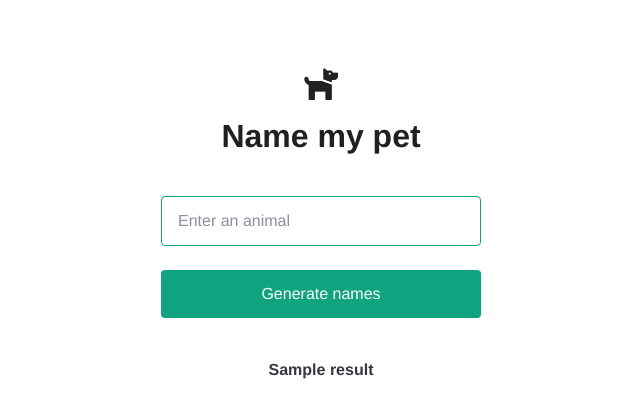
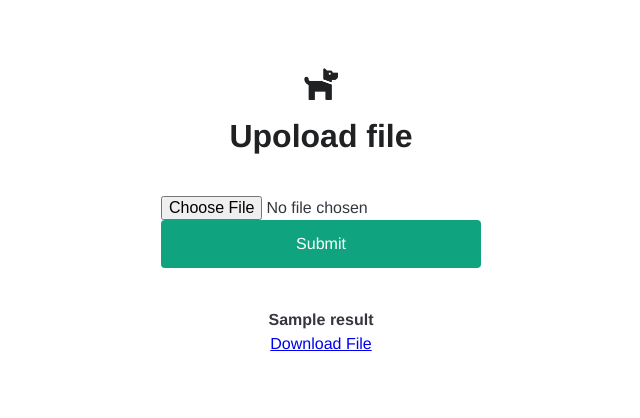
Before and after one commit to RoboRate/TuningTitans, a Flask app: template templates/index.html in a window 1280 px wide. Shown: the top 418 px of the page, without its empty margins (319-959 px from the left). Run offline with Flask 2, Linux system fonts and the light colour scheme; the template is opened without the code that fills it: most values are stand-ins (such as "Sample title", 1, 10 or a date in 2020); some web fonts are replaced.

Commit message:
feat:upload file and remove useless functions
1.新增檔案上傳及下載
2.新增下載後存取目錄
3.移除範例function

issues:13#issue-1837569293

```diff
--- a/app.py
+++ b/app.py
@@ -1,13 +1,13 @@
 import os
-from flask import Flask, redirect, render_template, request, session, url_for
+from flask import Flask, redirect, render_template, request, session, url_for, send_file
 import openai
 import pymysql
 
 app = Flask(__name__)
 app.secret_key = os.getenv("SECRET_KEY")
 openai.api_key = os.getenv("OPENAI_API_KEY")
-UserAccount = os.getenv("USER_ACCOUNT")
-UserPassword = os.getenv("USER_PASSWORD")
+userAccount = os.getenv("USER_ACCOUNT")
+userPassword = os.getenv("USER_PASSWORD")
 
 @app.route("/login", methods=["GET", "POST"])
 def login():
@@ -16,7 +16,7 @@ def login():
         password = request.form["password"]
 
         # 身分驗證
-        if name == UserAccount and password == UserPassword:
+        if name == userAccount and password == userPassword:
             session["logged_in"] = True
             return redirect(url_for("index"))
 
@@ -32,30 +32,27 @@ def index():
     if not session.get("logged_in"):
         return redirect(url_for("login"))
 
+    previewData = None  # 初始化檔案預覽內容為空
+    filePath = None  # 初始化檔案路徑為空
+
+    # 現在可以在這裡處理表單提交，因為使用者已經登入
     if request.method == "POST":
-        # 現在可以在這裡處理表單提交，因為使用者已經登入
-        animal = request.form["animal"]
-        response = openai.Completion.create(
-            model="text-davinci-003",
-            prompt=generate_prompt(animal),
-            temperature=0.6,
-        )
-        return redirect(url_for("index", result=response.choices[0].text))
+        file = request.files["fileToUpload"]
+        if file:
+            filename = file.filename
+            if filename.endswith(".txt") or filename.endswith(".csv"):
+                content = file.read().decode("utf-8")
+                previewData = content  # 將檔案內容傳遞到前端供預覽
 
-    result = request.args.get("result")
-    return render_template("index.html", result=result)
+                # 儲存上傳的檔案至伺服器端，以便下載
+                filePath = os.path.join("uploads", filename)
+                file.save(filePath)
 
-def generate_prompt(animal):
-    return """Suggest three names for an animal that is a superhero.
+                # 儲存內容至檔案
+                with open(os.path.join("uploads", filename), "w", encoding="utf-8",newline=os.linesep) as f:
+                    f.write(content)
 
-Animal: Cat
-Names: Captain Sharpclaw, Agent Fluffball, The Incredible Feline
-Animal: Dog
-Names: Ruff the Protector, Wonder Canine, Sir Barks-a-Lot
-Animal: {}
-Names:""".format(
-        animal.capitalize()
-    )
+    return render_template("index.html", previewData=previewData, filePath=filePath)
 
 if __name__ == "__main__":
     app.run(debug=True)
--- a/templates/index.html
+++ b/templates/index.html
@@ -1,6 +1,6 @@
 <!DOCTYPE html>
 <head>
-  <title>OpenAI Quickstart</title>
+  <title>TuningTitans</title>
   <link
     rel="shortcut icon"
     href="{{ url_for('static', filename='dog.png') }}"
@@ -10,12 +10,26 @@
 
 <body>
   <img src="{{ url_for('static', filename='/images/dog.png') }}" class="icon" />
-  <h3>Name my pet</h3>
-  <form action="/" method="post">
-    <input type="text" name="animal" placeholder="Enter an animal" required />
-    <input type="submit" value="Generate names" />
+  <h3>Upoload file</h3>
+  <form action="/" method="post" enctype="multipart/form-data">
+    <input type="file" name="fileToUpload" accept=".csv, .txt" required />
+    <input type="submit"/>
   </form>
+
+  {% if previewData %}
+  <div class="preview">
+    <h4>檔案預覽：</h4>
+    <pre>{{ previewData }}</pre>
+  </div>
+  {% endif %}
+
   {% if result %}
   <div class="result">{{ result }}</div>
   {% endif %}
+
+  {% if file_path %}
+  <div class="download">
+    <a href="{{ file_path }}" download>Download File</a>
+  </div>
+  {% endif %}
 </body>
--- /dev/null
+++ b/uploads/logs_Rucker Test_run.txt
@@ -0,0 +1,4 @@
+INFO Reading configuration /config/esphome/Rucker Test.yaml...
+ERROR Error while reading config: Invalid YAML syntax:
+
+Error reading file /config/esphome/Rucker Test.yaml: [Errno 2] No such file or directory: '/config/esphome/Rucker Test.yaml'
```
Also changed, not shown: uploads/homeassistant.txt (added, +21 -0 lines).
